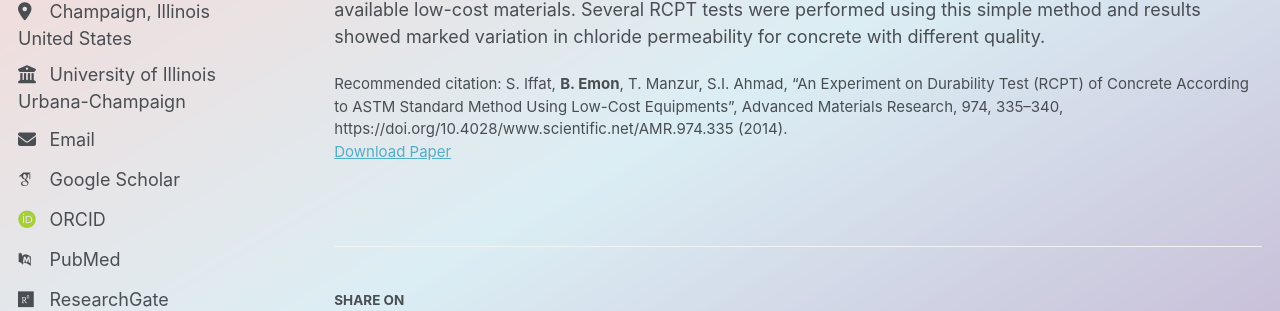
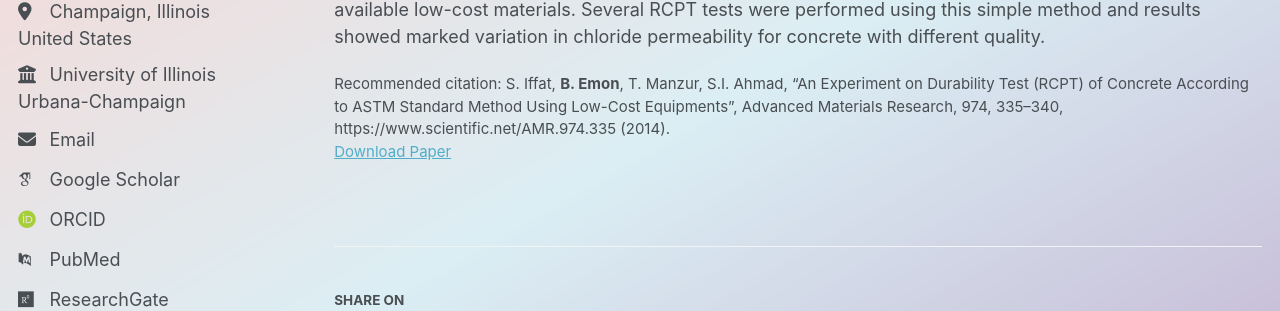
Before and after one commit to BasharEmon/BasharEmon.github.io, a Jekyll site: the page built from _publications/AMR-2014_2.md, in a window 1280 px wide and 1276 px high. Shown: the part 565-876 px from the top of the window. Built offline with Jekyll 4.4.1, drawn with Linux system fonts in a browser that asks for light colours; some web fonts are replaced; part of the change alters nothing that is shown.

```diff
--- a/_publications/AMR-2014_2.md
+++ b/_publications/AMR-2014_2.md
@@ -7,7 +7,7 @@ excerpt: 'This study presents a low-cost approach to perform the ASTM standard R
 date: 2014-01-01
 venue: 'Advanced Materials Research'
 paperurl: 'http://BasharEmon.github.io/files/AMR-2014_2'
-citation: 'S. Iffat, <b>B. Emon</b>, T. Manzur, S.I. Ahmad, “An Experiment on Durability Test (RCPT) of Concrete According to ASTM Standard Method Using Low-Cost Equipments”, Advanced Materials Research, 974, 335–340, https://doi.org/10.4028/www.scientific.net/AMR.974.335 (2014).'
+citation: 'S. Iffat, <b>B. Emon</b>, T. Manzur, S.I. Ahmad, “An Experiment on Durability Test (RCPT) of Concrete According to ASTM Standard Method Using Low-Cost Equipments”, Advanced Materials Research, 974, 335–340, https://www.scientific.net/AMR.974.335 (2014).'
 ---
 
 
```
